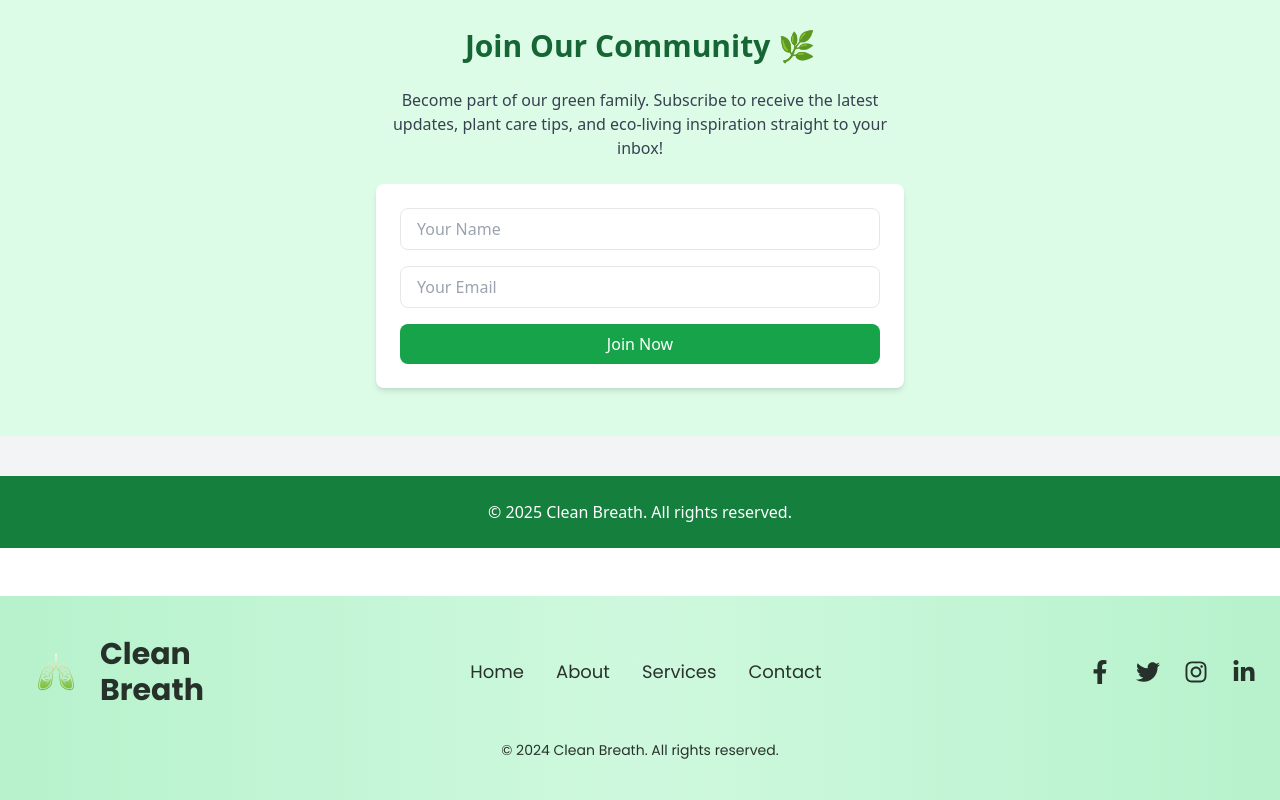
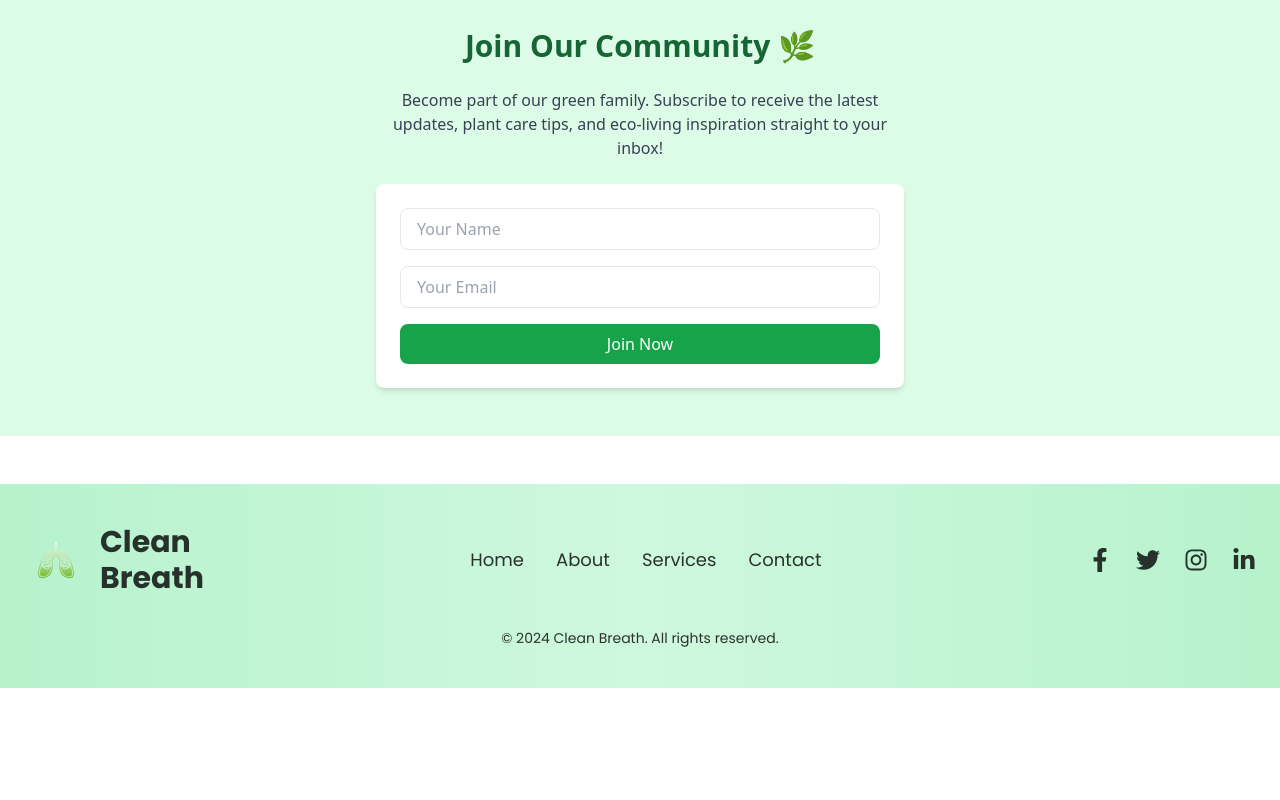
Before and after one commit to chandannekya/Clean-Breath, a React (Vite) app: page /about in a window 1280 px wide. Shown: the part 1370-2170 px from the top of the page. After the commit the page ends 2058 px from the top, so only its background shows below. Built offline with nearby package versions, Linux system fonts and the light colour scheme; no server answers.

Commit message:
Update AboutUs page content and layout

```diff
--- a/src/Pages/AboutUs.jsx
+++ b/src/Pages/AboutUs.jsx
@@ -109,12 +109,10 @@ const AboutUs = () => {
           </form>
         </div>
       </section>
+      </div>
 
-      {/* Footer */}
-      <footer className="bg-green-700 text-white text-center p-6 mt-10">
-        <p>&copy; 2025 Clean Breath. All rights reserved.</p>
-      </footer>
-    </div>
+
+
   );
 };
 
```
